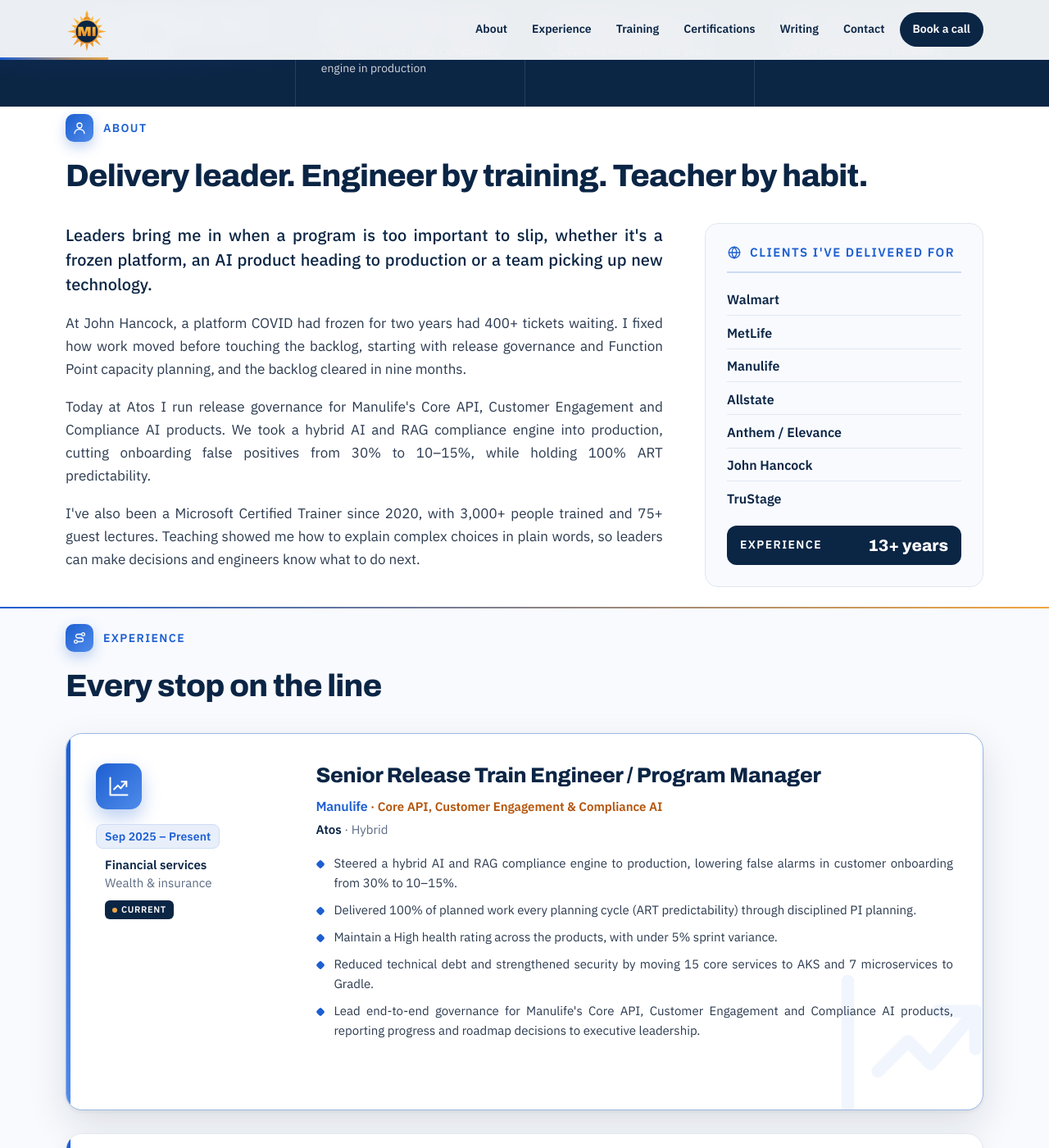
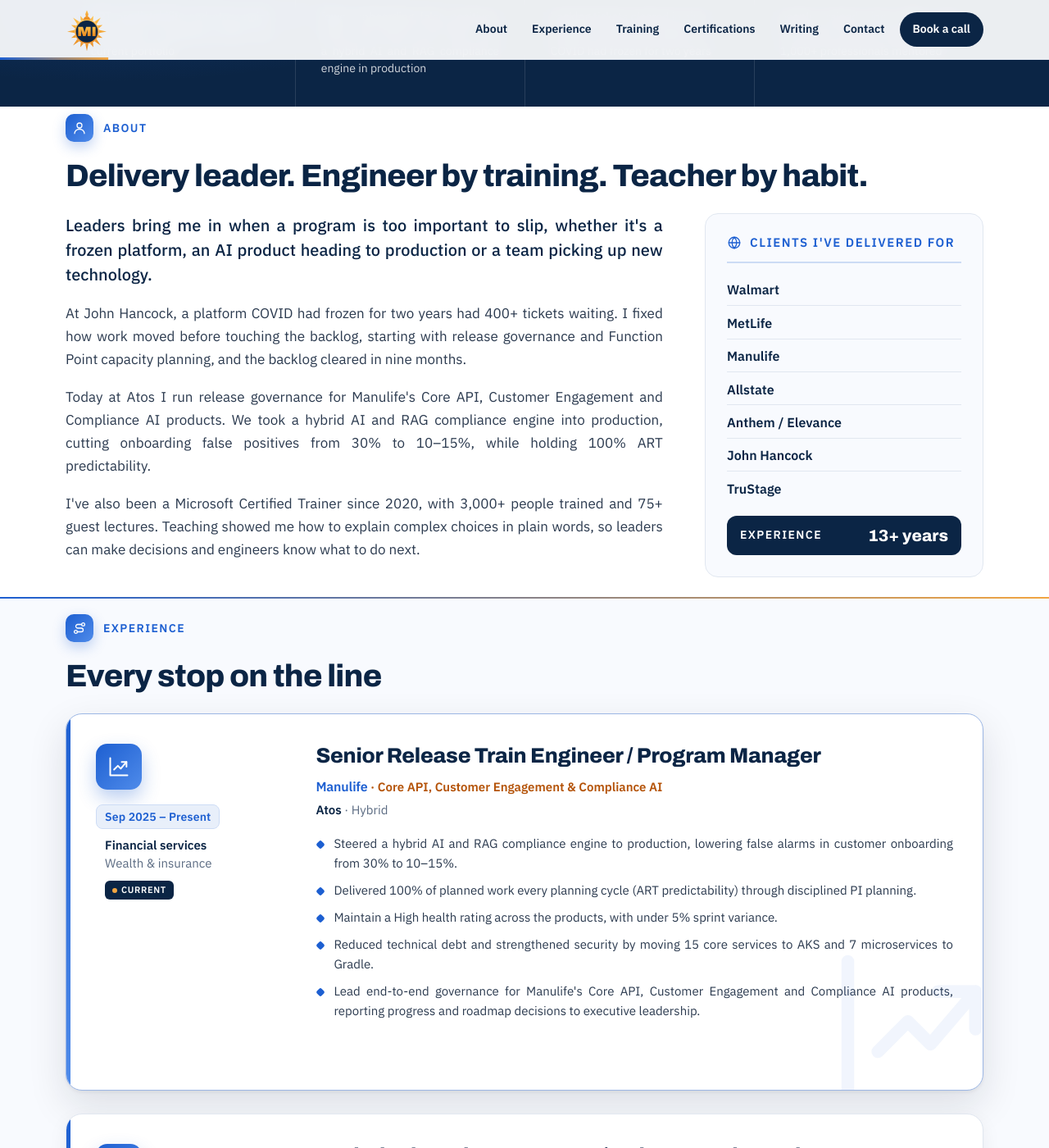
Before and after one commit to Madhan-I/Madhan-I.github.io, a Jekyll site: the page built from index.html, in a window 1280 px wide and 1400 px high, scrolled down 752 px. Shown: the whole window at 82% size. Built offline with Jekyll 4.4.1, drawn with Linux system fonts in a browser that asks for light colours.

Commit message:
Section headings: 24px gap to content everywhere; Writing kept at 525px.
Co-Authored-By: Claude Opus 5.5 <noreply@anthropic.com>
Claude-Session: https://claude.ai/code/session_01MFRrTt7LBDdX57m85KHNGp

```diff
--- a/assets/css/style.css
+++ b/assets/css/style.css
@@ -1176,3 +1176,8 @@ footer .f-bottom { padding-bottom: 14px !important; }
 @media (max-width: 767px) { .sec-head h2, #contact h2, #contact h2 span { font-size: 26px !important; } }
 @media (min-width: 1024px) { #writing .sec-head { margin-bottom: 43px !important; } }
 @media (min-width: 1024px) { #writing .writing-cards li { padding-top: 30px !important; padding-bottom: 33px !important; } }
+
+/* Heading-to-content gap: 24px everywhere (was 36px, 43px in Writing) */
+.sec-head { margin-bottom: 24px !important; }
+@media (min-width: 1024px) { #writing .sec-head { margin-bottom: 24px !important; } }
+@media (min-width: 1024px) { #writing .writing-cards li { padding-top: 39px !important; padding-bottom: 43px !important; } }
```
